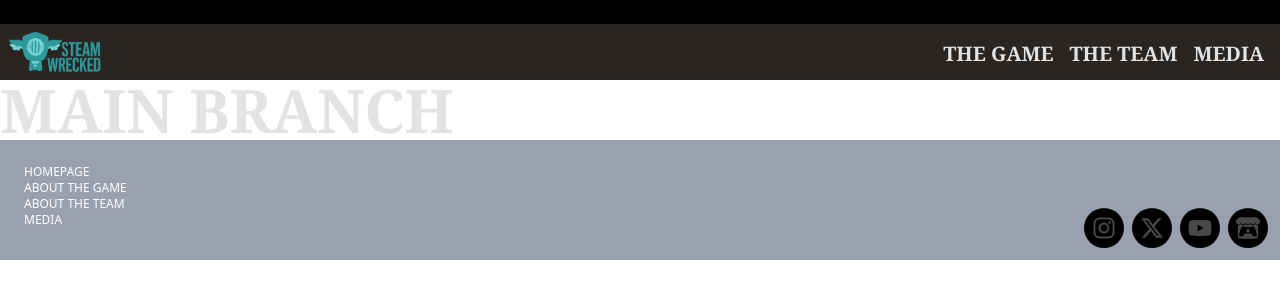
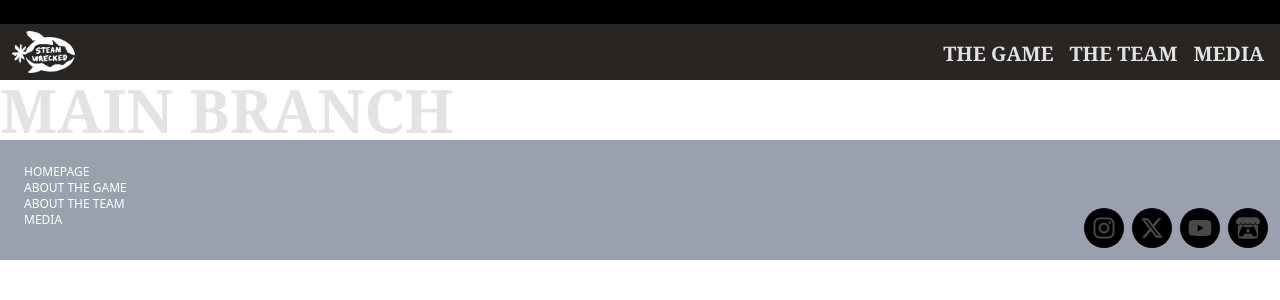
Before and after one commit to jasminedns/steam-wrecked, a Next.js app: page / in a window 1280 px wide. Shown: the top 300 px of the page. Built offline with nearby package versions, Linux system fonts and the light colour scheme; a web font is replaced by a local one.

Commit message:
adding new logo

```diff
--- a/src/components/HeaderIcon/index.tsx
+++ b/src/components/HeaderIcon/index.tsx
@@ -1,7 +1,6 @@
 import Link from 'next/link';
 import Image from 'next/image';
 import React from 'react';
-import HeaderLinks from '../HeaderLinks';
 
 
 const HeaderIcon = () => {
@@ -9,12 +8,12 @@ const HeaderIcon = () => {
     <Link href="/" className="flex items-center coursor-pointer basis-[50%]">
 
         <Image
-          src="/images/background/logo.png"
+          src="/images/logo/SteamWrecked_LOGO.png"
           alt="Steam Wrecked Logo"
           width={0}
           height={0}
           sizes='100vw'
-          className='m-1 sm:m-2 w-[35%] sm:w-[25%] md:w-[20%] lg:w-[15%] h-auto'
+          className='m-1  sm:m-2 md:m-3  w-[30%] sm:w-[20%] md:w-[15%] lg:w-[10%] h-auto'
         />
 
     </Link>
```
Also changed, not shown: public/images/logo/SteamWrecked_LOGO.png (added).
